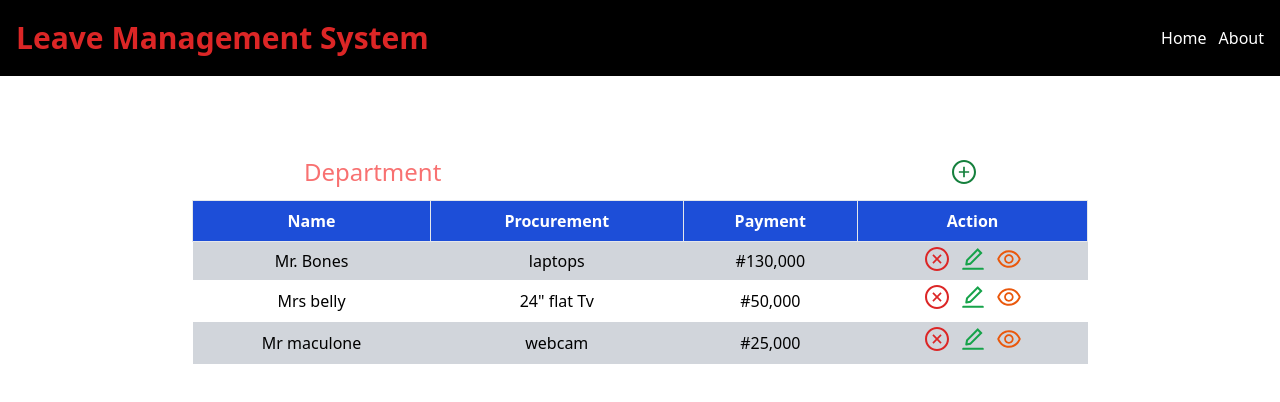
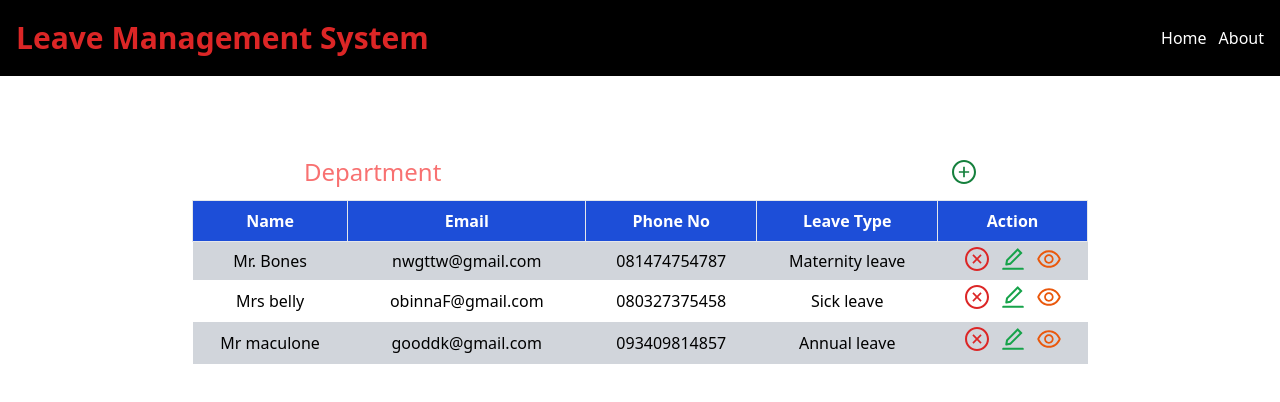
Before and after one commit to Rankshow/leave-management-system, a React (Vite) app: page / in a window 1280 px wide. Shown: the top 402 px of the page. Built offline with nearby package versions, Linux system fonts and the light colour scheme.

Commit message:
added leave types and other section

```diff
--- a/src/Component/AddItem.jsx
+++ b/src/Component/AddItem.jsx
@@ -8,8 +8,8 @@ import { toast } from 'react-toastify';
 const AddItem = () => {
   // storing all state in one variable
   const [name, setName] = useState("");
-  const [procurement, setProcurement] = useState("");
-  const [payment, setPayment] = useState("");
+  const [email, setEmail] = useState("");
+  const [phoneNo, setPhoneNo] = useState("");
 
 
 
@@ -20,9 +20,9 @@ const AddItem = () => {
   const handleSubmit = async (e) => {
     e.preventDefault();
     const dbRef = ref(db);
-   const {name, procurement, payment} = data;
+  //  const {name, procurement, payment} = data;
 
-    if(!name || !procurement || !payment){
+    if(!name || !email || !payment){
       toast.error("Please! provide value for the input field");
     } else {
     get(child(dbRef,"management/"));
@@ -46,20 +46,28 @@ const AddItem = () => {
           name="name"
           className="p-2 w-80 leading-8 mb-5 rounded-md border border-green-500 outline-none"
         />
-        <label htmlFor="procurement">Procurement</label>
+        <label htmlFor="email">Email</label>
         <input
-          onChange={(e) => setProcurement(e.target.value)}
-          type="text"
-          name="procurement"
-          placeholder="Enter Procurement..."
+          onChange={(e) => setEmail(e.target.value)}
+          type="email"
+          name="email"
+          placeholder="Enter email..."
           className="p-2 w-80 mb-5 leading-8 border rounded-md border-green-500 outline-none"
         />
-        <label htmlFor="payment">Payment</label>
+        <label htmlFor="PhoneNo">Phone No</label>
         <input
           onChange={(e) => setPayment(e.target.value)}
+          type="number"
+          name="PhoneNo"
+          placeholder="Enter phone..."
+          className="p-2 w-80 mb-5 rounded-md border border-green-500 outline-none"
+        />
+        <label htmlFor="LeaveType">Leave Type</label>
+        <input
+          onChange={(e) => setLeaveType(e.target.value)}
           type="text"
-          name="payment"
-          placeholder="Enter Payment..."
+          name="leaveType"
+          placeholder="Enter leave type..."
           className="p-2 w-80 rounded-md border border-green-500 outline-none"
         />
         <div className="mt-3 flex justify-evenly">
--- a/src/Component/Home.jsx
+++ b/src/Component/Home.jsx
@@ -20,8 +20,9 @@ const Home = () => {
       <thead className="bg-blue-700 border-separate border-spacing-2 b text-white cursor-pointer ">
         <tr>
           <th className='border border-spacing-1 py-2'>Name</th>
-          <th className='border border-spacing-1 py-2'>Procurement</th>
-          <th className='border border-spacing-1 py-2'>Payment</th>
+          <th className='border border-spacing-1 py-2'>Email</th>
+          <th className='border border-spacing-1 py-2'>Phone No</th>
+          <th className='border border-spacing-1 py-2'>Leave Type</th>
           <th className='border border-spacing-1 py-2'>Action</th>
         </tr>
       </thead>
@@ -30,8 +31,9 @@ const Home = () => {
 
         <tr className='bg-gray-300 text-center'>
           <td>Mr. Bones </td>
-          <td>laptops</td>
-          <td>#130,000</td>
+          <td>nwgttw@gmail.com</td>
+          <td>081474754787</td>
+          <td>Maternity leave</td>
           <td><button className='text-red-600 font-bold text-2xl pb-1 hover:opacity-[.7]'><CloseCircleOutlined /></button>
          <Link to="/addItem"><button className='text-green-600 font-bold text-2xl pb-1 md:ml-3  hover:opacity-[.7]'><EditOutlined /></button></Link>
           <button className='text-orange-600 font-bold text-2xl pb-1 md:ml-3  hover:opacity-[.7]'><EyeOutlined /></button>
@@ -39,16 +41,18 @@ const Home = () => {
         </tr>
         <tr className='text-center'>
           <td>Mrs belly</td>
-          <td>24" flat Tv</td>
-          <td>#50,000</td>
+          <td>obinnaF@gmail.com</td>
+          <td>080327375458</td>
+          <td>Sick leave</td>
           <td><button className='text-red-600 font-bold text-2xl pb-2 hover:opacity-[.7]'><CloseCircleOutlined /></button>
           <Link to="/addItem"><button className='text-green-600 font-bold text-2xl pb-2 md:ml-3  hover:opacity-[.7]'><EditOutlined /></button></Link>
           <button className='text-orange-600 font-bold text-2xl pb-2 md:ml-3  hover:opacity-[.7]'><EyeOutlined /></button></td>
         </tr>
         <tr className='bg-gray-300 text-center'>
           <td>Mr maculone</td>
-          <td>webcam</td>
-          <td>#25,000</td>
+          <td>gooddk@gmail.com</td>
+          <td>093409814857</td>
+          <td>Annual leave</td>
           <td><button className='text-red-600 font-bold text-2xl pb-1 hover:opacity-[.7]'><CloseCircleOutlined /></button>
           <Link to="/addItem"><button className='text-green-600 font-bold text-2xl pb-1 md:ml-3  hover:opacity-[.7]'><EditOutlined /></button></Link>
           <button className='text-orange-600 font-bold text-2xl pb-2 md:ml-3  hover:opacity-[.7]'><EyeOutlined /></button></td>
```
